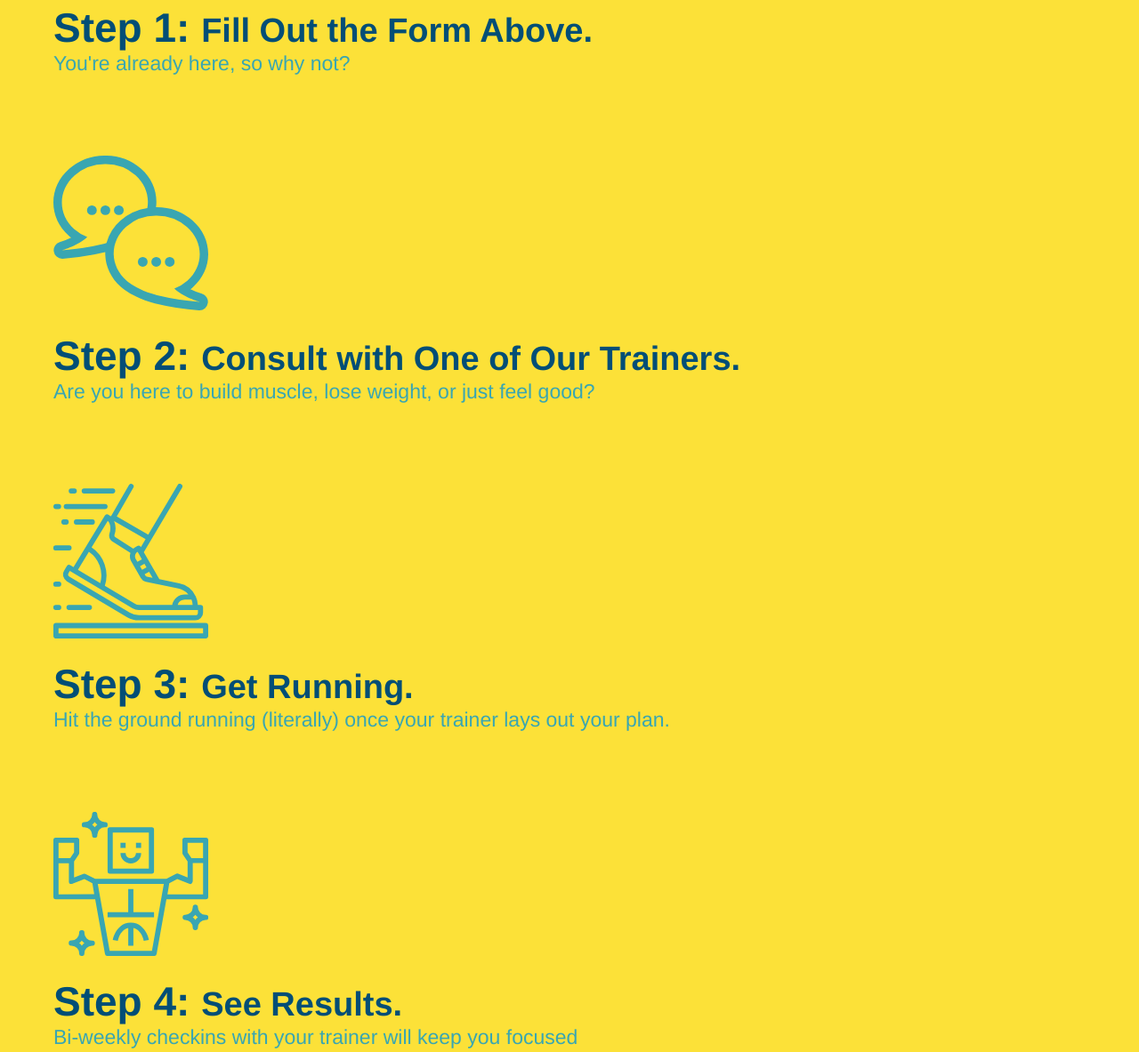
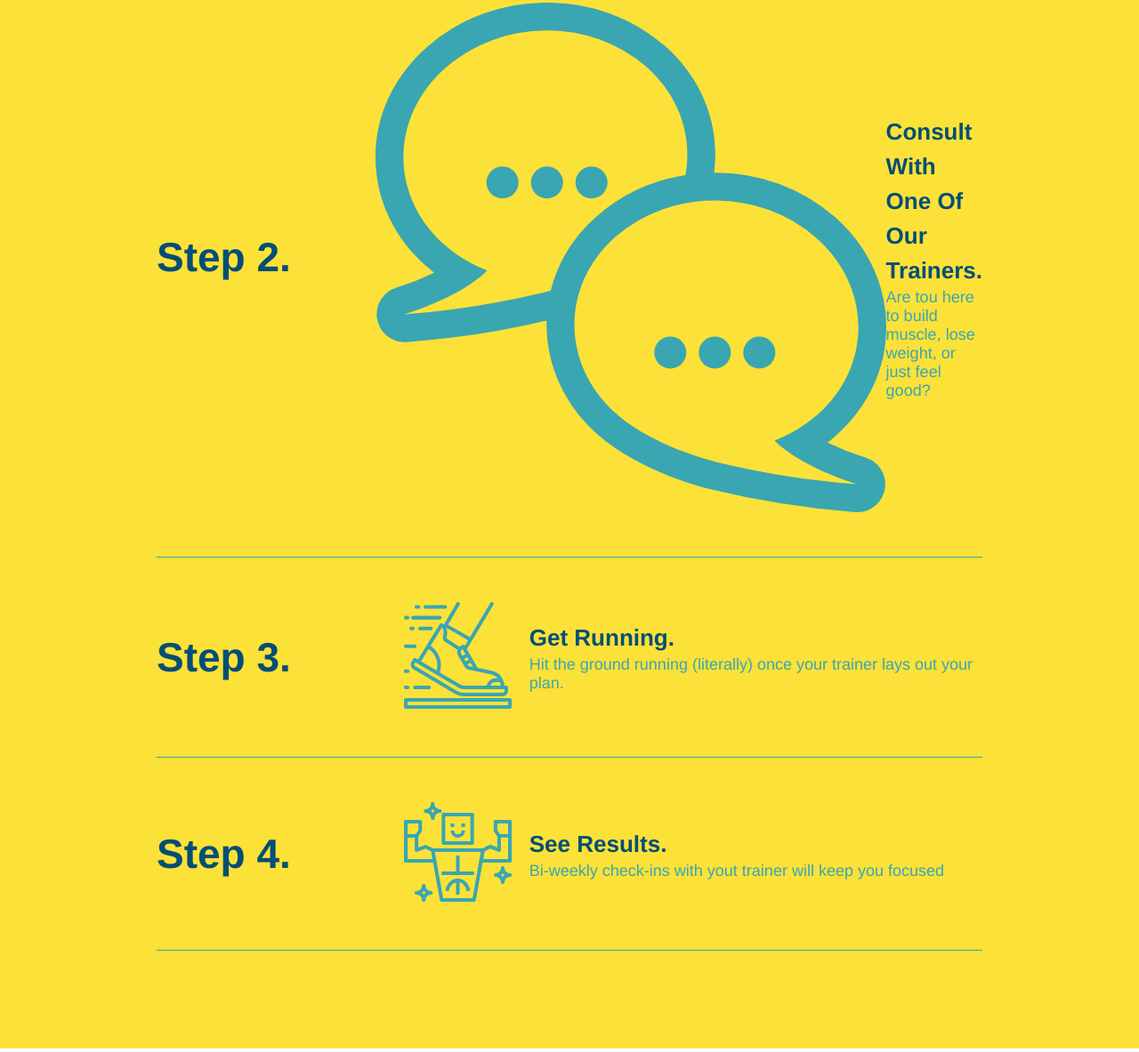
Before and after one commit to sdunn77/run-buddy-2, a plain HTML site: page index.html in a window 1280 px wide. Shown: the part 1492-2675 px from the top of the page at 89% size. Drawn offline with Linux system fonts and the light colour scheme.

Commit message:
add flexbox to the steps

```diff
--- a/assets/css/style.css
+++ b/assets/css/style.css
@@ -75,10 +75,6 @@ footer a {
 
 section {
     padding: 60px;
-}
-
-.flex-row {
-    display: flex;
 }
 
 /* Hero styles start */
@@ -179,28 +175,52 @@ section {
     border-color: #39a6b2;
 }
 
-.steps div {
-    margin-bottom: 80px;
+.step h3 {
+    color: #024e76;
+    font-size: 46px;
+    flex: 1 30%;
 }
 
-.steps img {
-    width: 15%;
-    margin: 10px 0;
+.step-text {
+    flex: 12;
 }
 
-.steps h3 {
-    color: #024e76;
-    font-size: 46px;
-    margin-top: 10px;
+.step-text p {
+    color: #39a6b2;
+    font-size: 18px;
 }
 
-.steps p {
-    color: #39a6b2;
-    font-size: 23px;
+.step-text h4 {
+    font-size: 26px;
+    line-height: 1.5;
+    color: #024e76;
 }
 
-.steps span {
-    font-size: 38px;
+.step {
+    margin: 50px auto;
+    padding-bottom: 50px;
+    width: 80%;
+    border-bottom: 1px solid #39a6b2;
+    display: flex;
+    flex-wrap: center;
+    align-items: center;
+    justify-content: space-between;
+}
+
+.step-info {
+    flex: 2 70%;
+    display: flex;
+    flex-wrap: wrap;
+    align-items: center;
+}
+
+.step-img {
+    flex: 1 12%;
+    margin-right: 20px;
+}
+
+.step-img img {
+    max-width: 100%;
 }
 
 .trainers {
@@ -226,14 +246,6 @@ section {
     float: left;
     width: 65%;
     overflow: auto;
-}
-
-.text-left {
-    text-align: left;
-}
-
-.text-right {
-    text-align: right;
 }
 
 .trainer-bio h3 {
@@ -293,3 +305,15 @@ section {
 }
 
 /* REACH OUT STYLES END */
+
+.text-left {
+    text-align: left;
+}
+
+.text-right {
+    text-align: right;
+}
+
+.flex-row {
+    display: flex;
+}
--- a/index.html
+++ b/index.html
@@ -135,37 +135,103 @@
             </div>
 
 
-            <div>
-                <img src="./assets/images/step-1.svg" alt="" />
+            <div class="step">
 
-                <h3>Step 1: <span>Fill Out the Form Above.</span></h3>
+                <h3>Step 1. </h3>
 
-                <p>You're already here, so why not?</p>
+                <div class="step-info">
+
+                    <div class="step-img">
+
+                        <img src="./assets/images/step-1.svg" alt="" />
+
+                    </div>
+
+                    <div class="step-text">
+
+                        <h4> Fill Out The Form Above</h4>
+
+                        <p>You're already here, so why not?</p>
+
+                    </div>
+
+                </div>
+
             </div>
 
-            <div>
-                <img src="./assets/images/step-2.svg" alt="" />
+            <div class="step">
 
-                <h3>Step 2: <span>Consult with One of Our Trainers.</span></h3>
+                <h3>Step 2.</h3>
 
-                <p>Are you here to build muscle, lose weight, or just feel good?</p>
+                <div class="step-info">
+
+                    <div class="step-img"></div>
+
+                        <img src="./assets/images/step-2.svg" alt="" />
+
+                    </div>
+
+                     <div class="step-text">
+
+                        <h4>Consult With One Of Our Trainers.</h4>
+
+                        <p>Are tou here to build muscle, lose weight, or just feel good?</p>
+
+                    </div>
+
+                </div>
+
             </div>
 
-            <div>
-                <img src="./assets/images/step-3.svg" alt="" />
+            <div class="step">
 
-                <h3>Step 3: <span>Get Running.</span></h3>
+                <h3>Step 3.</h3>
 
-                <p>Hit the ground running (literally) once your trainer lays out your plan.</p>
+                <div class="step-info">
+
+                    <div class="step-img">
+
+                        <img src="./assets/images/step-3.svg" alt="" />
+
+                    </div>
+
+                    <div class="step-text">
+
+                        <h4>Get Running.</h4>
+
+                        <p>Hit the ground running (literally) once your trainer lays out your plan.</p>
+
+                    </div>
+
+                </div>
+
             </div>
 
-            <div>
-                <img src="./assets/images/step-4.svg" alt="" />
 
-                <h3>Step 4: <span>See Results.</span></h3>
+            <div class="step">
 
-                <p>Bi-weekly checkins with your trainer will keep you focused</p>
+                <h3>Step 4.</h3>
+
+                <div class="step-info">
+
+                    <div class="step-img">
+
+                        <img src="./assets/images/step-4.svg" alt="" />
+
+                    </div>
+
+                    <div class="step-text">
+
+                        <h4>See Results.</h4>
+
+                        <p>Bi-weekly check-ins with yout trainer will keep you focused</p>
+
+                    </div>
+
+                </div>
+
             </div>
+
         </section>
 
         <!-- "meet the trainers" section -->
```
